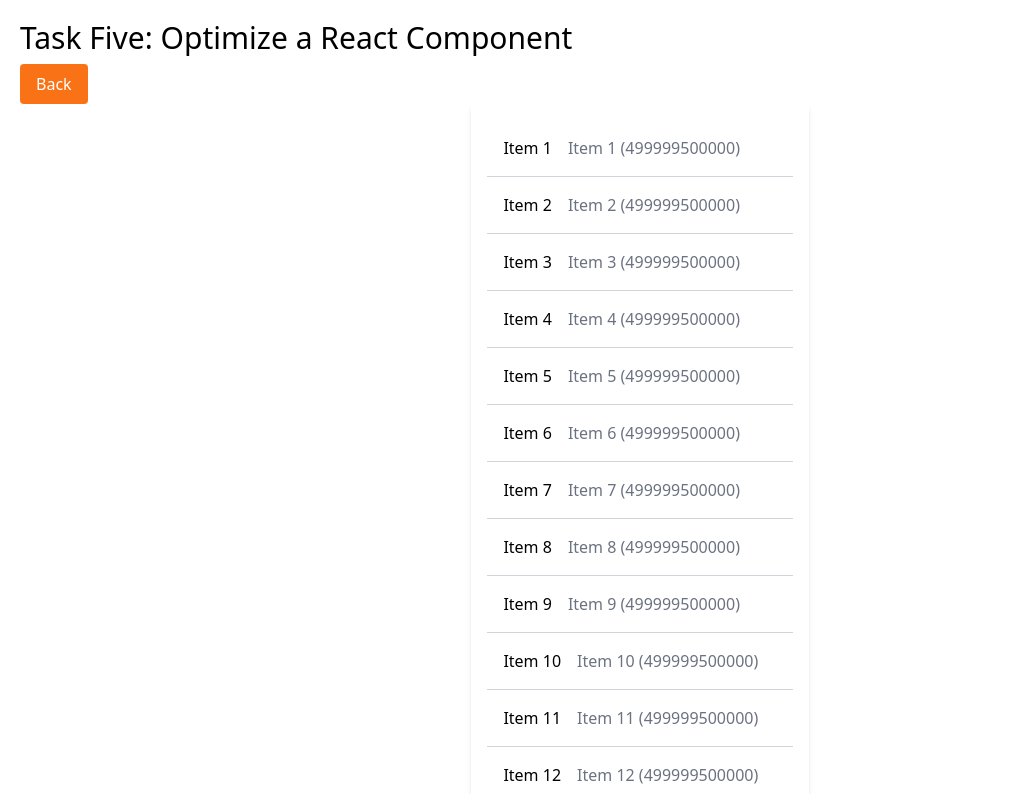
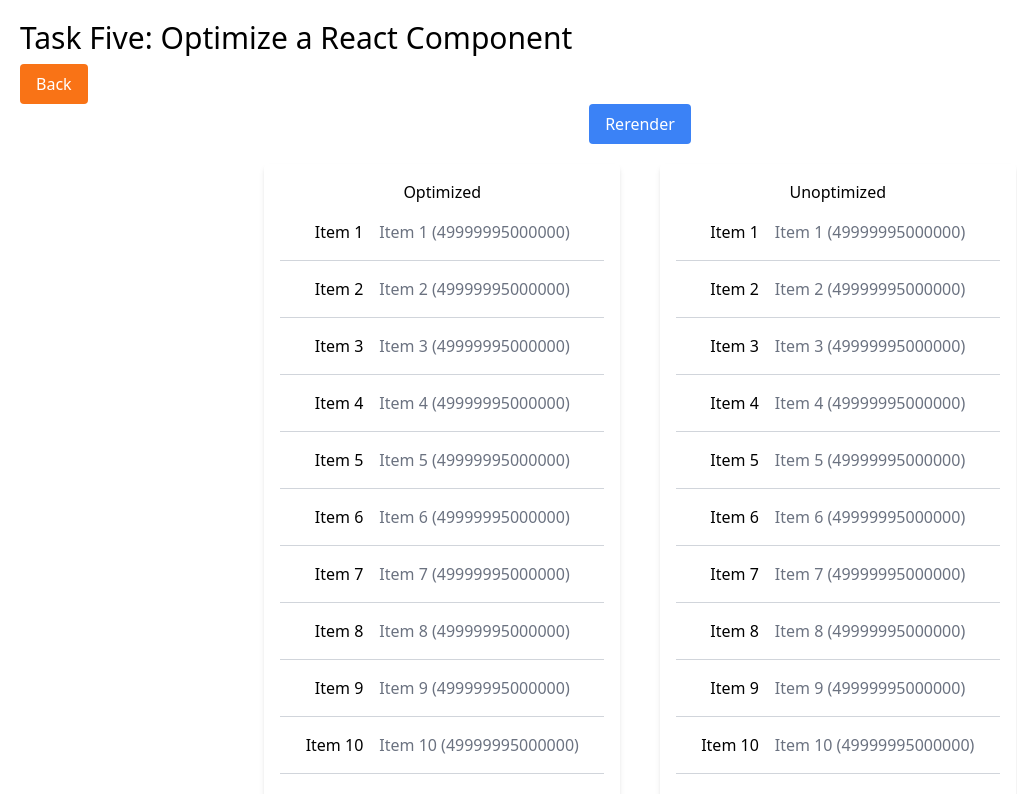
Before and after one commit to OmarKnows/ecom-payments-assessment, a React (Vite) app: page /task-five in a window 1280 px wide. Shown: the top 794 px of the page, without its empty margins (0-1017 px from the left). Built offline with nearby package versions, Linux system fonts and the light colour scheme.

Commit message:
added comparison between optimized and unoptimized

```diff
--- a/src/tasks/TaskFive/TaskFive.tsx
+++ b/src/tasks/TaskFive/TaskFive.tsx
@@ -1,17 +1,46 @@
+import Button from '@components/Button';
 import Container from '@components/Container';
-import ItemList from './components/ItemList';
-import UnoptimizedItemList from './components/unoptimizedComponents/UnoptimizedItemList';
-
-const sampleItems = Array.from({ length: 100 }, (_, index) => ({
-	id: index + 1,
-	data: `Item ${index + 1}`,
-}));
+import { Profiler, useState } from 'react';
+import Optimized from './components/optimized/Optimized';
+import Unoptimized from './components/unoptimized/Unoptimized';
 
 const TaskFive = () => {
+	const [rerender, setRerender] = useState(true);
 	return (
 		<Container title='Task Five: Optimize a React Component'>
-			<ItemList items={sampleItems} />
-			{/* <UnoptimizedItemList items={sampleItems} /> */}
+			<Button onClick={() => setRerender((prev) => !prev)}>Rerender</Button>
+			<div className='flex gap-10 mt-5'>
+				<Profiler
+					id='Optimized'
+					onRender={(id, phase, actualDuration, baseDuration, startTime, commitTime) =>
+						console.table({
+							id,
+							phase,
+							actualDuration,
+							baseDuration,
+							startTime,
+							commitTime,
+						})
+					}
+				>
+					<Optimized />
+				</Profiler>
+				<Profiler
+					id='Unoptimized'
+					onRender={(id, phase, actualDuration, baseDuration, startTime, commitTime) =>
+						console.table({
+							id,
+							phase,
+							actualDuration,
+							baseDuration,
+							startTime,
+							commitTime,
+						})
+					}
+				>
+					<Unoptimized />
+				</Profiler>
+			</div>
 		</Container>
 	);
 };
--- /dev/null
+++ b/src/tasks/TaskFive/components/optimized/Optimized.tsx
@@ -0,0 +1,17 @@
+import React, { useMemo } from 'react';
+import OptimizedItemList from './components/ItemList';
+
+const Optimized = () => {
+	const sampleItems = useMemo(
+		() =>
+			Array.from({ length: 100 }, (_, index) => ({
+				id: index + 1,
+				data: `Item ${index + 1}`,
+			})),
+		[]
+	);
+
+	return <OptimizedItemList items={sampleItems} />;
+};
+
+export default Optimized;
--- a/src/tasks/TaskFive/components/Item.tsx
+++ b/src/tasks/TaskFive/components/optimized/components/Item.tsx
@@ -6,7 +6,7 @@ interface IItemProps {
 	onClick: (id: number) => void;
 }
 
-const Item: FC<IItemProps> = React.memo(({ item, onClick }) => {
+const OptimizedItem: FC<IItemProps> = React.memo(({ item, onClick }) => {
 	console.log(`Rendering item ${item.id}`);
 
 	const computedValue = computeExpensiveValue(item.data);
@@ -21,10 +21,10 @@ const Item: FC<IItemProps> = React.memo(({ item, onClick }) => {
 
 const computeExpensiveValue = (data: string): string => {
 	let result = 0;
-	for (let i = 0; i < 1000000; i++) {
+	for (let i = 0; i < 10000000; i++) {
 		result += i;
 	}
 	return `${data} (${result})`;
 };
 
-export default Item;
+export default OptimizedItem;
--- a/src/tasks/TaskFive/components/ItemList.tsx
+++ b/src/tasks/TaskFive/components/optimized/components/ItemList.tsx
@@ -6,7 +6,7 @@ interface ItemListProps {
 	items: IItem[];
 }
 
-const ItemList: React.FC<ItemListProps> = ({ items }) => {
+const OptimizedItemList: React.FC<ItemListProps> = ({ items }) => {
 	const handleClick = useCallback((id: number) => {
 		console.log(`Item ${id} clicked`);
 	}, []);
@@ -15,7 +15,12 @@ const ItemList: React.FC<ItemListProps> = ({ items }) => {
 		return items.map((item) => <Item key={item.id} item={item} onClick={handleClick} />);
 	}, [items, handleClick]);
 
-	return <div className='bg-white p-4 rounded shadow-md'>{renderedItems}</div>;
+	return (
+		<div className='bg-white p-4 rounded shadow-md text-center'>
+			Optimized
+			{renderedItems}
+		</div>
+	);
 };
 
-export default ItemList;
+export default OptimizedItemList;
--- /dev/null
+++ b/src/tasks/TaskFive/components/unoptimized/Unoptimized.tsx
@@ -0,0 +1,12 @@
+import UnoptimizedItemList from './components/UnoptimizedItemList';
+
+const sampleItems = Array.from({ length: 100 }, (_, index) => ({
+	id: index + 1,
+	data: `Item ${index + 1}`,
+}));
+
+const Unoptimized = () => {
+	return <UnoptimizedItemList items={sampleItems} />;
+};
+
+export default Unoptimized;
--- a/src/tasks/TaskFive/components/unoptimizedComponents/UnoptimizedItem.tsx
+++ b/src/tasks/TaskFive/components/unoptimized/components/UnoptimizedItem.tsx
@@ -21,7 +21,7 @@ const UnoptimizedItem: FC<IUnoptimizedItemProps> = ({ item, onClick }) => {
 
 const computeExpensiveValue = (data: string): string => {
 	let result = 0;
-	for (let i = 0; i < 1000000; i++) {
+	for (let i = 0; i < 10000000; i++) {
 		result += i;
 	}
 	return `${data} (${result})`;
--- a/src/tasks/TaskFive/components/unoptimizedComponents/UnoptimizedItemList.tsx
+++ b/src/tasks/TaskFive/components/unoptimized/components/UnoptimizedItemList.tsx
@@ -13,7 +13,7 @@ const UnoptimizedItemList: React.FC<IUnoptimizedItemListProps> = ({ items }) =>
 
 	const renderedItems = items.map((item) => <UnoptimizedItem key={item.id} item={item} onClick={handleClick} />);
 
-	return <div className='bg-white p-4 rounded shadow-md'>{renderedItems}</div>;
+	return <div className='bg-white p-4 rounded shadow-md text-center'>Unoptimized {renderedItems}</div>;
 };
 
 export default UnoptimizedItemList;
```
